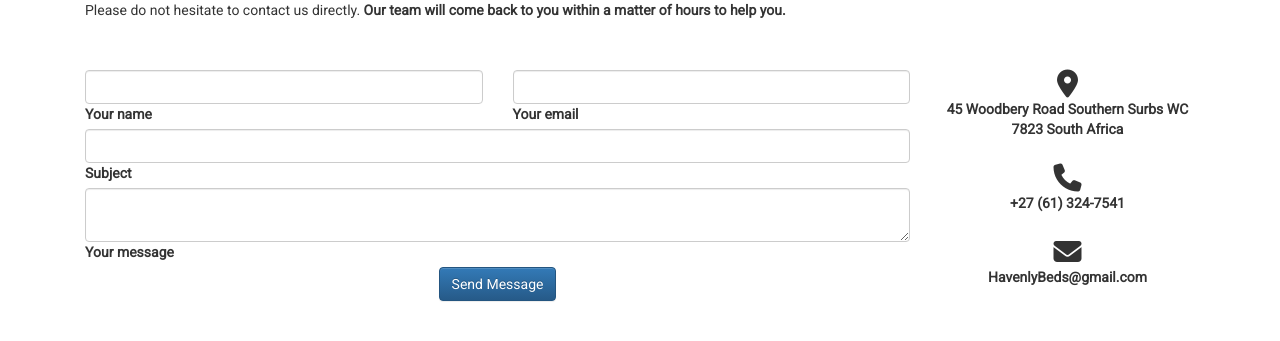
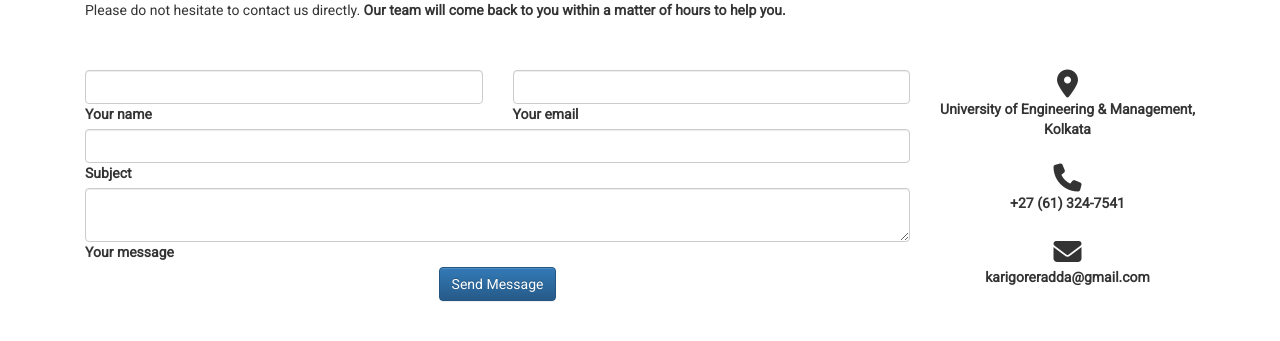
Before and after one commit to abhisheks008/Bengal-Handicrafts, a PHP site: page /contact.php in a window 1280 px wide. Shown: the part 313-654 px from the top of the page. Run offline with PHP 8.4, Linux system fonts and the light colour scheme; some libraries are stand-ins or nearby versions; some web fonts are replaced.

Commit message:
Update contact.php

```diff
--- a/Karigorer Adda/Public/contact.php
+++ b/Karigorer Adda/Public/contact.php
@@ -84,7 +84,7 @@
             <div class="col-md-3 text-center">
                 <ul class="list-unstyled mb-0">
                     <li><i class="fa fa-map-marker-alt fa-2x"></i>
-                        <p>45 Woodbery Road Southern Surbs WC 7823 South Africa</p>
+                        <p>University of Engineering & Management, Kolkata</p>
                     </li>
 
                     <li><i class="fa fa-phone mt-4 fa-2x"></i>
@@ -92,7 +92,7 @@
                     </li>
 
                     <li><i class="fa fa-envelope mt-4 fa-2x"></i>
-                        <p>HavenlyBeds@gmail.com</p>
+                        <p>karigoreradda@gmail.com</p>
                     </li>
                 </ul>
             </div>
```
